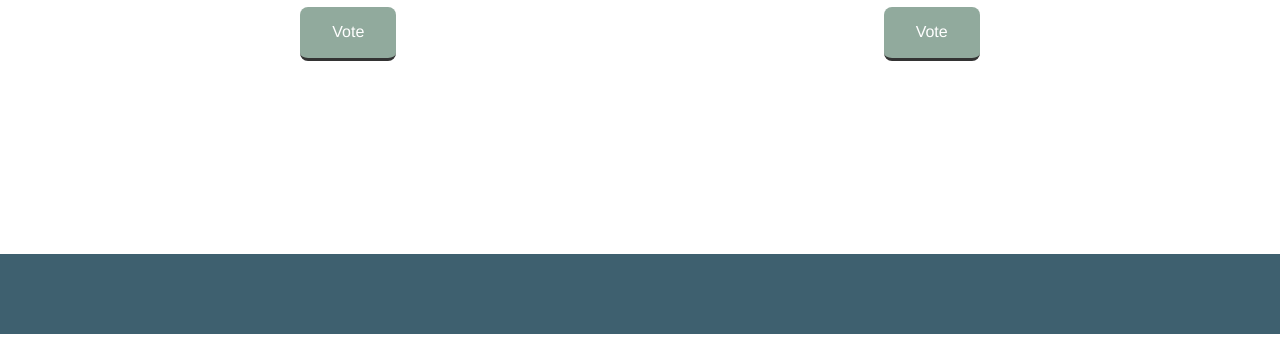
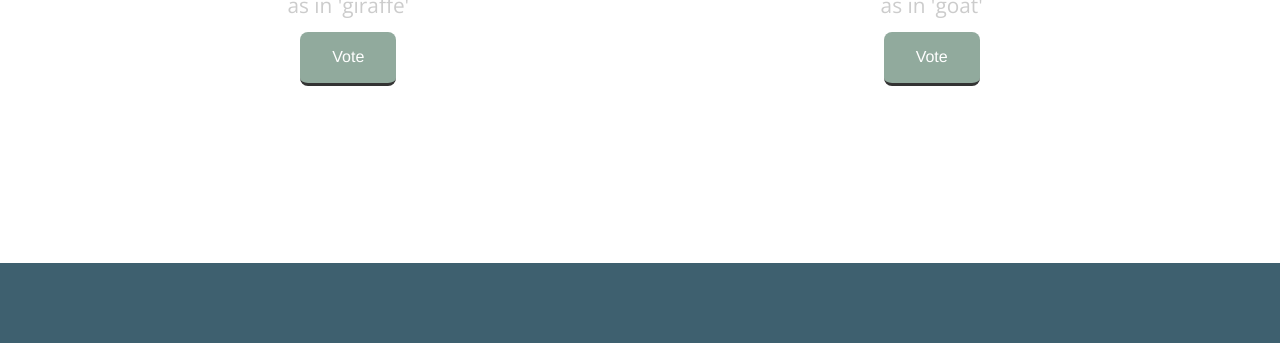
Before and after one commit to colin-h/gifvsgif, a website: page client/index.html in a window 1280 px wide. Shown: the part 481-824 px from the top of the page. Drawn offline with nearby package versions, Linux system fonts and the light colour scheme; no server answers.

Commit message:
font change, larger margins on #main

```diff
--- a/client/index.html
+++ b/client/index.html
@@ -5,7 +5,7 @@
     <title>Gif vs Gif</title>
     <link rel="stylesheet" type="text/css" href="./foundation/css/foundation.min.css" />
     <link rel="stylesheet" type="text/css" href="./styles/main.css" />
-    <link href='http://fonts.googleapis.com/css?family=Lora|Roboto' rel='stylesheet' type='text/css'>
+    <link href='http://fonts.googleapis.com/css?family=Lora|Roboto|Open+Sans' rel='stylesheet' type='text/css'>
     <link rel="stylesheet" href="http://cdnjs.cloudflare.com/ajax/libs/font-awesome/4.3.0/css/font-awesome.min.css">
 
 
@@ -21,6 +21,7 @@
         <div class="small-10 columns">
           <h3 class="title">Gif vs Gif<h3>
           <p class="poweredBy">A Worldwide Poll on the Pronunciation of Gif</p>
+          <!-- <p class="poweredBy">Powered by the Internet</p> -->
         </div>
         <div class="small-2 columns">
           <!-- <h4 class="">login to vote</h4> -->
--- a/client/styles/main.css
+++ b/client/styles/main.css
@@ -3,12 +3,12 @@
   max-height: 100%;
 }
 body {
-  font-family: "Roboto", serif;
+  font-family: "Open Sans", serif;
 
 }
 
 p {
-  font-family: "Roboto";
+  font-family: "Open Sans";
 }
 
 h1, h2, h3, h4 {
@@ -53,8 +53,8 @@
 }
 
 #main {
-  margin-top: 5%;
-  min-height: 72%;
+  margin-top: 7%;
+  min-height: 70%;
   /*margin-bottom: 3%;*/
 }
 
```
